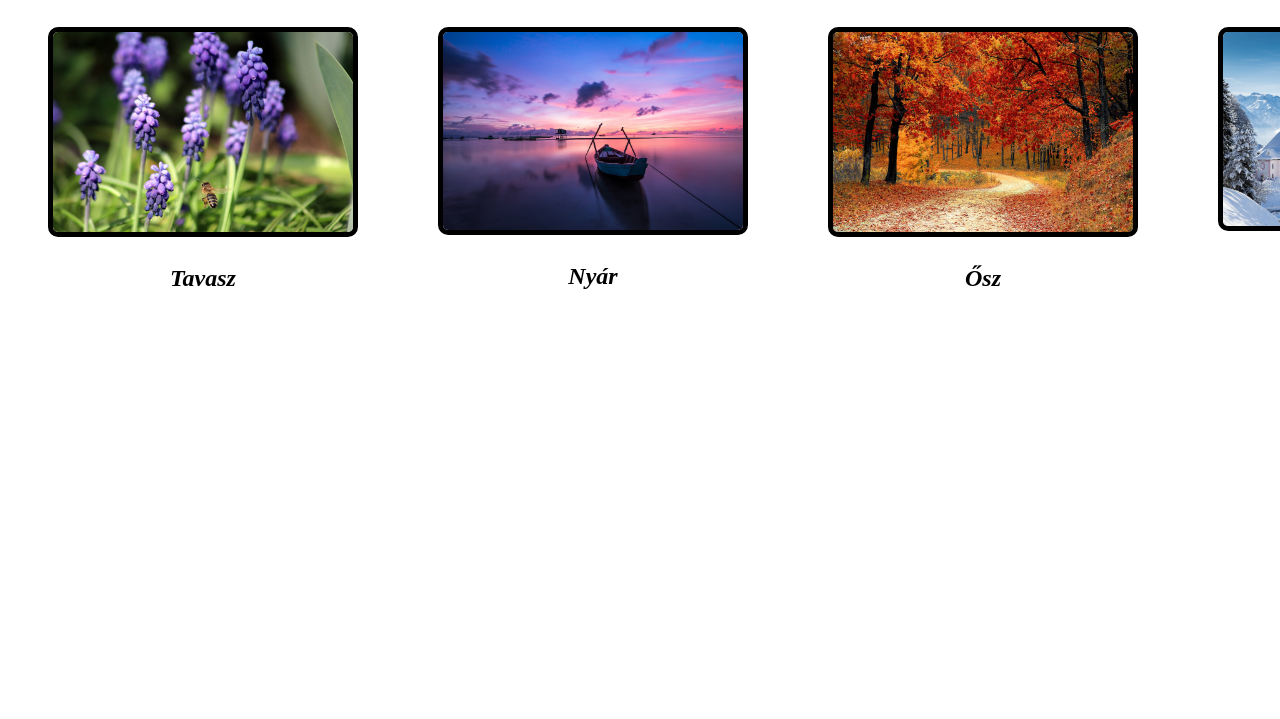
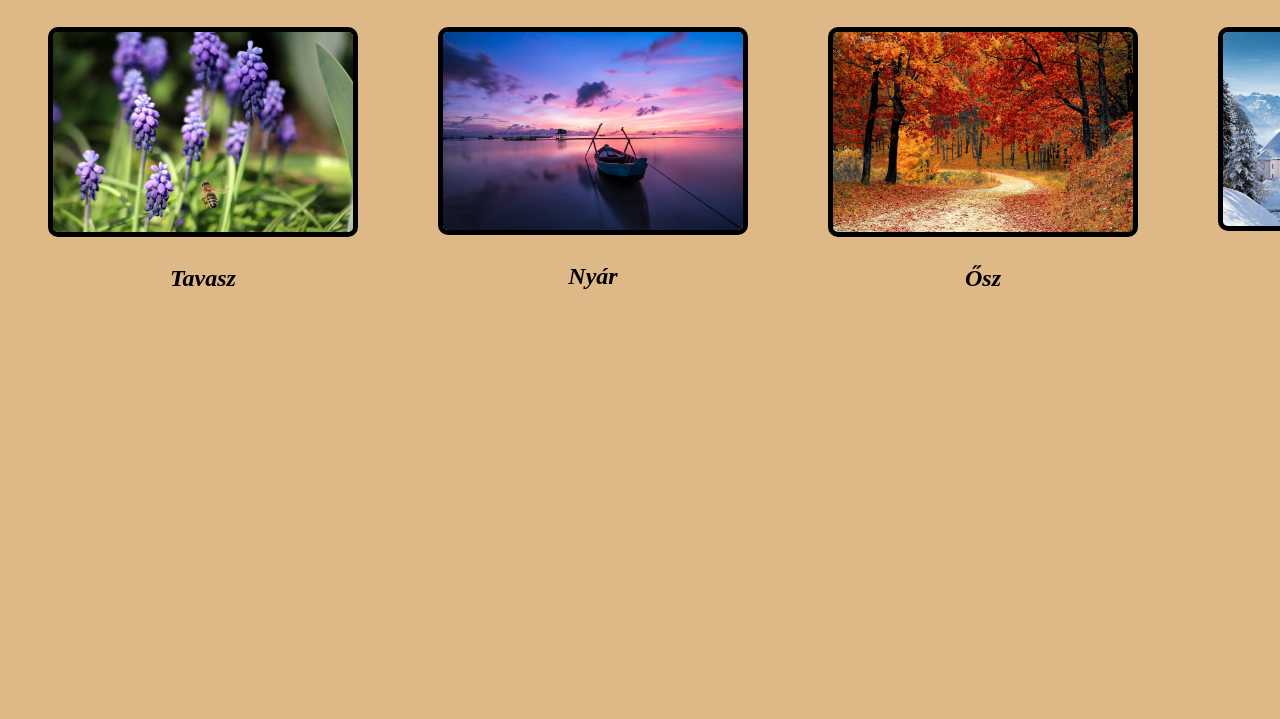
Before and after one commit to Tbence0/kollazs, a plain HTML site: page evszakok.html in a window 1280 px wide. Shown: the part 81-800 px from the top of the page. Drawn offline with Linux system fonts and the light colour scheme.

Commit message:
Add files via upload

```diff
--- a/Style.css
+++ b/Style.css
@@ -1,5 +1,5 @@
 body {
-  background-color: white;
+  background-color: burlywood;
 }
 
 .content {
```
